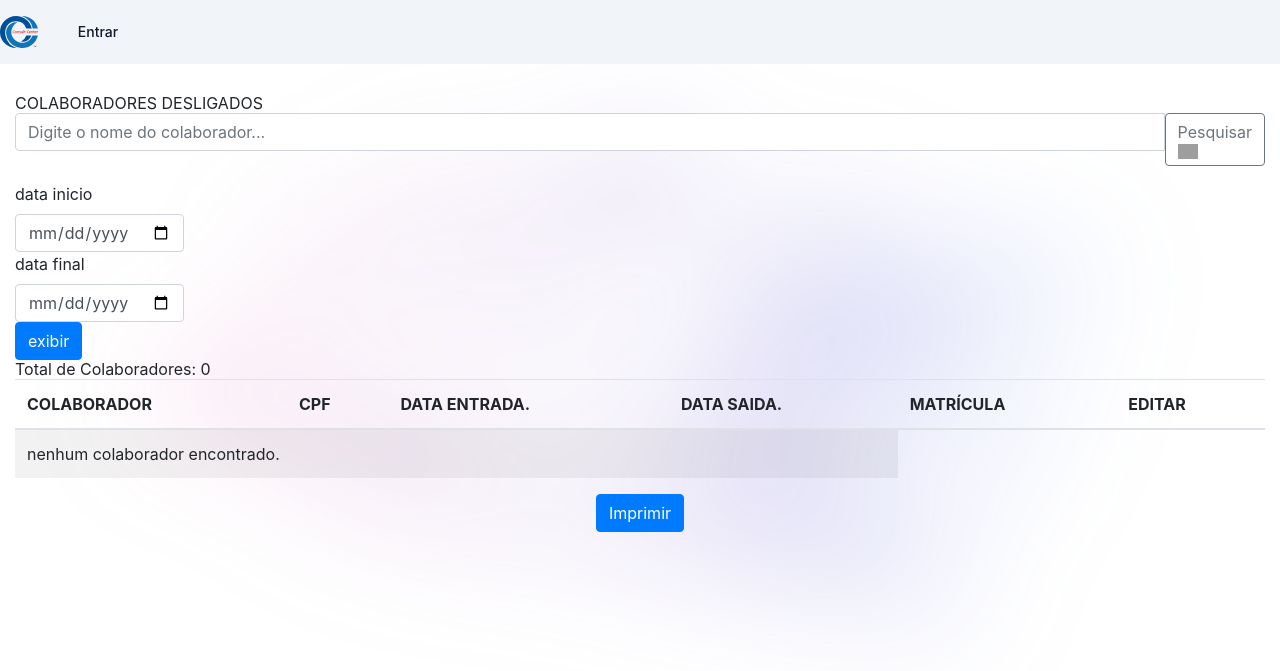
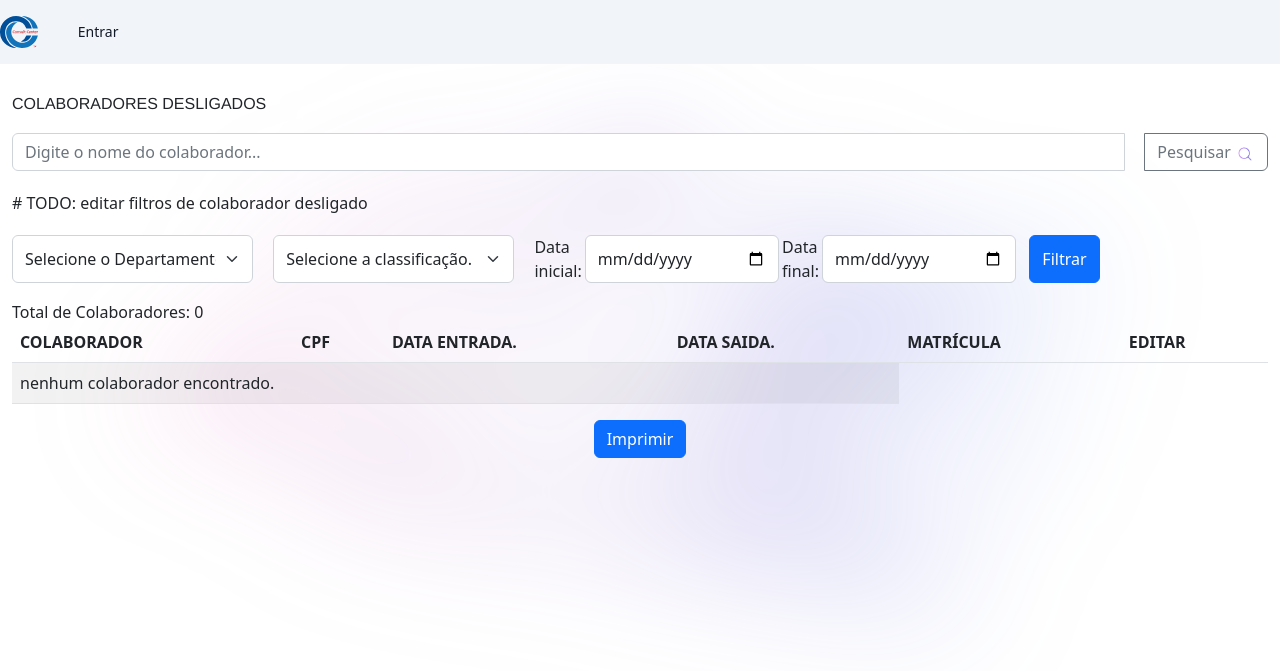
Before and after one commit to raifreire/GERENCIA_RH, a Django app: page /desligados/ in a window 1280 px wide. Shown: the top 671 px of the page. Run offline with Django 4.2, Linux system fonts and the light colour scheme; data that the repository does not hold is empty; some libraries are stand-ins or nearby versions; grey boxes are pictures that could not be loaded.

Commit message:
edit form_contrato

```diff
--- a/main/templates/main/colaboradorID.html
+++ b/main/templates/main/colaboradorID.html
@@ -10,9 +10,9 @@
     <div class="container">
 
       {% if colaborador.foto == "" or colaborador.foto == null %}
-        <img class="rounded float-right foto" src="{% static '/assets/img/not-found.jpg'%}" alt="foto">
+        <img class="rounded-circle float-end foto" src="{% static '/assets/img/not-found.jpg'%}" alt="foto">
       {% else %}
-        <img class="rounded float-right foto" src="{{ colaborador.foto.url }}" alt="foto do colaborador">
+        <img class="rounded-circle float-end foto" src="{{ colaborador.foto.url }}" alt="foto do colaborador">
       {% endif %}
 
         <table class="table table-striped">
--- a/main/templates/main/colaborador_desligado.html
+++ b/main/templates/main/colaborador_desligado.html
@@ -3,18 +3,19 @@
 
 {% block 'body' %}
 {% include "partials/navbar.html" %}
+
 <div class="container">
     <h1>COLABORADORES DESLIGADOS</h1>
 
     <!-- filtro Busca por nome -->
     <form action="{% url 'buscar' %}">
-        <div class="form-group">
-            <div class="input-group">
+        <div class="filtroform form-group">
+            <div class="item1 input-group ">
                 <input class="form-control" name="buscar_desligados" type="text" placeholder="Digite o nome do colaborador..."
                 aria-label="Digite o nome" aria-describedby="basic-addon2">
                     <button class="btn btn-outline-secondary" type="submit">
                         Pesquisar
-                        <img class="busca__icone" src="{% static '/assets/icones/search.png' %}"
+                        <img class="busca__icone" src="{% static '/assets/icons/search.png' %}"
                         alt="ícone de search">
                     </button>
             </div>
@@ -22,10 +23,10 @@
     </form>
 
     <!-- filtros por data -->
-    <div class="form_filtro">
+    {% comment %} <div class="form_filtro">
         <form method="POST" action="{% url 'colaborador-desligado' %}">
             {% csrf_token %}
-            <div class="form_select" id="noprint">
+            <div class="item2" id="noprint">
 
                 <label >data inicio</label>
                 <input type="date" name="data_inicial" id="data_inicial" class="form-control">
@@ -33,6 +34,53 @@
                 <input type="date" name="data_final" id="data_final" class="form-control">
 
                 <button class="btn btn-primary" type="submit">exibir</button>
+            </div>
+        </form>
+    </div> {% endcomment %}
+
+    <div class="">
+        <form method="POST" action="{% url 'colaborador-desligado' %}">
+            # TODO: editar filtros de colaborador desligado
+            {% csrf_token %}
+            <div class="filtroform ">
+                <div class="item1" id="noprint">
+                    <select class="form-select" aria-label="Default select example" name="departamento" id="departamento">
+                        <option value="">Selecione o Departamento.</option>
+                        <option value="FINACEIRO">FINACEIRO</option>
+                        <option value="CENTRAL_ATENDIMENTO">CENTRAL DE ATENDIMENTO</option>
+                        <option value="CENTRAL_INADIMPLENCIA">CENTRAL DE INADIMPLÊNCIA</option>
+                        <option value="COBRANCA">COBRANÇA</option>
+                        <option value="CONTROLE_QUALIDADE">CONTROLE DE QUALIDADE</option>
+                        <option value="REAL_CREDIT">REAL CREDIT</option>
+                        <option value="RELACIONAMENTO">RELACIONAMENTO</option>
+                        <option value="COMERCIAL">COMERCIAL</option>
+                        <option value="RH">RH</option>
+                        <option value="DEP_PESSOAL">DEPARTAMENTO PESSOAL</option>
+                        <option value="JURIDICO">JURIDICO</option>
+                        <option value="CONTABIL">CONTÁBIL</option>
+                        <option value="CENTRAL_VENDAS">CENTRAL DE VENDAS</option>
+                        <option value="SUPORTE_ADM">SUPORTE ADM</option>
+                        <option value="FRANQUIAS_DISTRIBUIDORES">FRANQUIAS / DISTRIBUIDORES</option>
+                        <option value="GERENCIA_CORPORATIVA">GERENCIA_CORPORATIVA</option>
+                        <option value="DIRETORIA_EXECUTIVA">DIRETORIA EXECUTIVA</option>
+                        <option value="INFORMATICA">INFORMÁTICA</option>
+                    </select>
+                    <select class="form-select" aria-label="Default select example" name="classificacao" id="classificacao">
+                        <option value="">Selecione a classificação.</option>
+                        <option value="FUNCIONARIO">FUNCIONÁRIO</option>
+                        <option value="ESTAGIARIO">ESTAGIÁRIO</option>
+                        <option value="MEI">MEI</option>
+                    </select>
+                </div>
+
+                <div class="item2" id="noprint">
+                    <label >Data inicial:</label>
+                    <input type="date" name="data_inicial" id="data_inicial" class="form-control">
+                    <label >Data final:</label>
+                    <input type="date" name="data_final" id="data_final" class="form-control">
+
+                    <button class="btn btn-primary" type="submit">Filtrar</button>
+                </div>
             </div>
         </form>
     </div>
--- a/main/templates/main/form_colaborador.html
+++ b/main/templates/main/form_colaborador.html
@@ -3,8 +3,8 @@
 {% block 'body' %}
 {% include "partials/navbar.html" %}
 
-    <div class="container">
-        <h1>Adicionar Colaborador</h1>
+<div class="container">
+        <h2>Adicionar Colaborador</h2>
         <form method="POST" enctype="multipart/form-data">
             {% csrf_token %}
             {{form.as_p}}
--- a/main/urls.py
+++ b/main/urls.py
@@ -5,12 +5,14 @@ urlpatterns = [
     path('', views.colaboradorView, name='colaborador-lista'),
     path('colaboradorID/<int:id>', views.colaboradorIDview, name='colaborador-detalhe'),
     path('colaborador/create/', views.colaborador_create_view, name='colaborador-create'),
-    path('contrato/create/', views.contrato_create_view, name='contrato-create'),
-    path('contrato/', views.contrato_view, name='contrato'),
-    path('contrato_view_for_name/<str:name>', views.contrato_view_for_name, name='contrato_view_name'),
     path('colaborador/<int:pk>/update/', views.colaboradorUpdateView, name='colaborador-update'),
     path('delete/<int:id>', views.deleteColaborador, name="delete-colaborador"),
     path('filtros/', views.filtrar_colaborador, name='filtros'),
+    path('contrato/create/', views.contrato_create_view, name='contrato-create'),
+    path('contrato/', views.contrato_view, name='contrato'),
+    path('contratoID/<int:id>', views.contrato_id_view, name='contrato-detalhe'),
+    path('contrato/<int:pk>/update/', views.contrato_update_view, name='contrato_update'),
+    path('contrato_view_for_name/<str:name>', views.contrato_view_for_name, name='contrato_view_name'),
     path('buscar', views.buscar, name='buscar'),
     path('desligados/', views.colaborador_desligado_view, name='colaborador-desligado'),
 ]
--- a/main/views.py
+++ b/main/views.py
@@ -15,8 +15,8 @@ def colaboradorView(request):
 
     colaborador_list = Colaborador.objects.all().filter(ativo_inativo=True)
     contador = Colaborador.objects.filter(ativo_inativo=True).count()
-    user=request.user.username
-    return render(request, 'main/colaborador.html', {'colaboradores_list': colaborador_list,'quantidade':contador,'username': user})
+    user = request.user.username
+    return render(request, 'main/colaborador.html', {'colaboradores_list': colaborador_list, 'quantidade': contador, 'username': user})
 
 
 def colaboradorIDview(request, id):
@@ -25,12 +25,13 @@ def colaboradorIDview(request, id):
     colaborador = get_object_or_404(Colaborador, pk=id)
     return render(request, 'main/colaboradorID.html', {'colaborador': colaborador})
 
+
 @has_role_decorator('admin')
 def colaborador_create_view(request):
     '''
     Função para criar os colaboradores'''
     if request.method == 'POST':
-        form = ColaboradorForm(request.POST,request.FILES)
+        form = ColaboradorForm(request.POST, request.FILES)
         if form.is_valid():
             colaborador = form.save(commit=False)
             colaborador.user = request.user
@@ -40,6 +41,7 @@ def colaborador_create_view(request):
         form = ColaboradorForm()
 
     return render(request, 'main/form_colaborador.html', {'form': form})
+
 
 @has_role_decorator('admin')
 def colaboradorUpdateView(request, pk):
@@ -57,6 +59,7 @@ def colaboradorUpdateView(request, pk):
 
     return render(request, 'main/form_colaborador.html', {'form': form})
 
+
 @has_role_decorator('admin')
 def deleteColaborador(request, id):
     '''
@@ -73,20 +76,23 @@ def buscar(request):
         nome_a_buscar = request.GET['buscar']
         if nome_a_buscar:
             colaboradores = Colaborador.objects.filter(ativo_inativo=True)
-            colaborador_list = colaboradores.filter(nome__icontains=nome_a_buscar)
+            colaborador_list = colaboradores.filter(
+                nome__icontains=nome_a_buscar)
             return render(request, "main/colaborador.html", {"colaboradores_list": colaborador_list})
         else:
-            return render(request, 'main/contrato.html')
+            return render(request, 'main/colaborador.html')
 
     if "buscar_desligados" in request.GET:
         nome_a_buscar = request.GET['buscar_desligados']
         if nome_a_buscar:
-            colaboradores_desligados = Colaborador.objects.filter(ativo_inativo=False)
-            colaboradores_desligados_list = colaboradores_desligados.filter(nome__icontains=nome_a_buscar)
+            colaboradores_desligados = Colaborador.objects.filter(
+                ativo_inativo=False)
+            colaboradores_desligados_list = colaboradores_desligados.filter(
+                nome__icontains=nome_a_buscar)
             print(colaboradores_desligados)
             return render(request, "main/colaborador_desligado.html", {"colaboradores_list": colaboradores_desligados_list})
         else:
-            return render(request, 'main/contrato.html')
+            return render(request, 'main/colaborador_desligado.html')
 
     if "buscar_contrato" in request.GET:
         nome_a_buscar = request.GET['buscar_contrato']
@@ -94,8 +100,9 @@ def buscar(request):
             """para conseguir me referenciar ao nome do colaborador utilizei o
             nome do campo foreign key em contrato + 'underscore undescore' e o
             nome do campo do Colaborador."""
-            contratos = Contrato.objects.filter(colaborador__nome__icontains=nome_a_buscar)
-            return render(request,'main/contrato.html',{'contratos':contratos})
+            contratos = Contrato.objects.filter(
+                colaborador__nome__icontains=nome_a_buscar)
+            return render(request, 'main/contrato.html', {'contratos': contratos})
     else:
         return render(request, 'main/contrato.html')
 
@@ -107,43 +114,48 @@ def filtrar_colaborador(request):
         contador = colaborador_list.count()
 
         departamento_selecionado = request.POST.get('departamento')
-        classificacao_selecionada = request.POST.get('classificacao') # funcionario/estagiario/mei
+        classificacao_selecionada = request.POST.get(
+            'classificacao')  # funcionario/estagiario/mei
         data_inicial = request.POST.get('data_inicial')
         data_final = request.POST.get('data_final')
 
         if data_inicial and data_final:
-            colaborador_list_for_data = colaborador_list.filter(data_entrada__range=[data_inicial, data_final])
+            colaborador_list_for_data = colaborador_list.filter(
+                data_entrada__range=[data_inicial, data_final])
             contador_for_data = colaborador_list_for_data.count()
-            return render(request, 'main/filtros.html', {'colaboradores_list':colaborador_list_for_data,'quantidade':contador_for_data})
+            return render(request, 'main/filtros.html', {'colaboradores_list': colaborador_list_for_data, 'quantidade': contador_for_data})
 
         if departamento_selecionado == '' and classificacao_selecionada == '':
-            return render(request, 'main/filtros.html', {'colaboradores_list':colaborador_list,'quantidade':contador})
+            return render(request, 'main/filtros.html', {'colaboradores_list': colaborador_list, 'quantidade': contador})
         if departamento_selecionado != '':
-            colaborador_filtrado_departamento = colaborador_list.filter(departamento=departamento_selecionado)
+            colaborador_filtrado_departamento = colaborador_list.filter(
+                departamento=departamento_selecionado)
             if classificacao_selecionada == '':
                 contador = len(colaborador_filtrado_departamento)
-                return render(request, 'main/filtros.html', {'colaboradores_list':colaborador_filtrado_departamento,'quantidade':contador})
+                return render(request, 'main/filtros.html', {'colaboradores_list': colaborador_filtrado_departamento, 'quantidade': contador})
         if classificacao_selecionada != '':
             if departamento_selecionado == '':
-                colaborador_filtrado_classificacao = colaborador_list.filter(classificacao=classificacao_selecionada)
-                contador=len(colaborador_filtrado_classificacao)
-                return render(request, 'main/filtros.html', {'colaboradores_list':colaborador_filtrado_classificacao,'quantidade':contador})
+                colaborador_filtrado_classificacao = colaborador_list.filter(
+                    classificacao=classificacao_selecionada)
+                contador = len(colaborador_filtrado_classificacao)
+                return render(request, 'main/filtros.html', {'colaboradores_list': colaborador_filtrado_classificacao, 'quantidade': contador})
             else:
-                colaborador_filtrado_classificacao = colaborador_filtrado_departamento.filter(classificacao=classificacao_selecionada)
+                colaborador_filtrado_classificacao = colaborador_filtrado_departamento.filter(
+                    classificacao=classificacao_selecionada)
                 contador = len(colaborador_filtrado_classificacao)
-                return render(request, 'main/filtros.html', {'colaboradores_list':colaborador_filtrado_classificacao,'quantidade':contador})
+                return render(request, 'main/filtros.html', {'colaboradores_list': colaborador_filtrado_classificacao, 'quantidade': contador})
     else:
         return render(request, 'main/filtros.html')
+
 
 @has_role_decorator('admin')
 def contrato_create_view(request):
     if request.method == 'POST':
-        form = ContratoForm(request.POST,request.FILES)
+        form = ContratoForm(request.POST, request.FILES)
         if form.is_valid():
             contrato = form.save(commit=False)
             contrato.user = request.user
             contrato.save()
-            contrato=request.FILES.get('contrato')
             return redirect(reverse('colaborador-lista'))
     else:
         form = ContratoForm()
@@ -151,17 +163,44 @@ def contrato_create_view(request):
     return render(request, 'main/form_contrato.html', {'form': form})
 
 
-def contrato_view(request ):
+@has_role_decorator('admin')
+def contrato_update_view(request, pk):
+    if request.method == 'GET':
+        contrato = get_object_or_404(Contrato, pk=pk)
+        form = ContratoForm(instance=contrato)
+        return render(request, 'main/form_contrato.html', {'form': form})
+    if request.method == 'POST':
+        contrato = get_object_or_404(Contrato, pk=pk)
+        form = ContratoForm(request.POST, request.FILES, instance=contrato)
+        if form.is_valid():
+            contrato = form.save(commit=False)
+            contrato.user = request.user
+            contrato.save()
+            contrato = request.FILES.get('contrato')
+            return redirect('colaborador-lista')
+    else:
+        form = ContratoForm()
+    return render(request, 'main/form_contrato.html', {'form': form})
+
+
+def contrato_view(request):
     '''Função para listar os contratos'''
     contratos = Contrato.objects.all()
-    return render(request,'main/contrato.html',{'contratos':contratos})
+    return render(request, 'main/contrato.html', {'contratos': contratos})
+
+
+def contrato_id_view(request, id):
+    '''
+    Função para detalhar os contratos pelo ID'''
+    contrato = get_object_or_404(Contrato, pk=id)
+    return render(request, 'main/contratoID.html', {'contrato': contrato})
 
 
 def contrato_view_for_name(request, name):
     '''
     Função para detalhar os contratos pelo nome do colaborador'''
     contratos = Contrato.objects.filter(colaborador__nome=name)
-    return render(request,'main/contrato.html',{'contratos':contratos})
+    return render(request, 'main/contrato.html', {'contratos': contratos})
 
 
 def colaborador_desligado_view(request):
@@ -169,7 +208,7 @@ def colaborador_desligado_view(request):
     if request.method == 'GET':
         colaboradores = Colaborador.objects.filter(ativo_inativo=False)
         contador = colaboradores.count()
-        return render(request,'main/colaborador_desligado.html',{'colaboradores_list':colaboradores, 'quantidade':contador})
+        return render(request, 'main/colaborador_desligado.html', {'colaboradores_list': colaboradores, 'quantidade': contador})
     if request.method == 'POST':
         colaboradores = Colaborador.objects.filter(ativo_inativo=False)
 
@@ -177,15 +216,16 @@ def colaborador_desligado_view(request):
         data_final = request.POST.get('data_final')
 
         if data_inicial and data_final:
-            colaborador_list = colaboradores.filter(data_saida__range=[data_inicial, data_final])
+            colaborador_list = colaboradores.filter(
+                data_saida__range=[data_inicial, data_final])
             contador = colaborador_list.count()
-            return render(request, 'main/colaborador_desligado.html', {'colaboradores_list':colaborador_list,'quantidade':contador})
+            return render(request, 'main/colaborador_desligado.html', {'colaboradores_list': colaborador_list, 'quantidade': contador})
 
         contador = Colaborador.objects.filter(ativo_inativo=False).count()
-        return render(request,'main/colaborador_desligado.html',{'colaboradores_list':colaboradores, 'quantidade':contador})
+        return render(request, 'main/colaborador_desligado.html', {'colaboradores_list': colaboradores, 'quantidade': contador})
 
 
 ######################## TO DO ####################################################
-#TODO: criar relatorios de ferias, renovacao.
+# TODO: criar relatorios de ferias, renovacao.
 # usar timedelta para somatorio de datas?
 ######################## TO DO ####################################################
--- a/templates/base.html
+++ b/templates/base.html
@@ -10,7 +10,8 @@
     <script src="https://cdn.tailwindcss.com"></script>
     <link rel="stylesheet" href="{% static 'css/style.css' %}">
     <link rel="stylesheet" href="https://use.fontawesome.com/releases/v5.7.2/css/all.css" integrity="sha384-fnmOCqbTlWIlj8LyTjo7mOUStjsKC4pOpQbqyi7RrhN7udi9RwhKkMHpvLbHG9Sr" crossorigin="anonymous">
-    <link rel="stylesheet" href="https://stackpath.bootstrapcdn.com/bootstrap/4.1.3/css/bootstrap.min.css" integrity="sha384-MCw98/SFnGE8fJT3GXwEOngsV7Zt27NXFoaoApmYm81iuXoPkFOJwJ8ERdknLPMO" crossorigin="anonymous">
+    <link href="https://cdn.jsdelivr.net/npm/bootstrap@5.2.3/dist/css/bootstrap.min.css" rel="stylesheet" integrity="sha384-rbsA2VBKQhggwzxH7pPCaAqO46MgnOM80zW1RWuH61DGLwZJEdK2Kadq2F9CUG65" crossorigin="anonymous">
+
 </head>
 <body>
     {% block 'body' %} {% endblock 'body' %}
@@ -29,4 +30,5 @@
     {% endif %}
 
 </body>
+<script src="https://cdn.jsdelivr.net/npm/bootstrap@5.3.3/dist/js/bootstrap.bundle.min.js" integrity="sha384-YvpcrYf0tY3lHB60NNkmXc5s9fDVZLESaAA55NDzOxhy9GkcIdslK1eN7N6jIeHz" crossorigin="anonymous"></script>
 </html>
--- a/templates/partials/navbar.html
+++ b/templates/partials/navbar.html
@@ -1,6 +1,6 @@
 {% load static %}
 
-<nav class="bg-slate-100">
+<nav class="bg-slate-100" id="noprint">
     <div class="mx-auto max-w-7xl">
       <div class="relative flex h-16 items-center justify-between">
 
--- a/templates/static/css/style.css
+++ b/templates/static/css/style.css
@@ -34,7 +34,7 @@ body {
 
   /* Definição de botões */
   .button {
-    display: inline-block;
+    display: inline;
     padding: 12px 24px;
     font-size: 16px;
     font-weight: bold;
@@ -71,11 +71,27 @@ body {
     border-color: #007bff;
     box-shadow: 0 0 0 0.2rem rgba(0, 123, 255, 0.25);
   }
-  .form_filtro{
-    width: 100%;
+  .filtroform {
     display: flex;
-    align-items: center;
-  }
+    gap: 20px;
+    margin: 20px 0px 20px 0px;
+ }
+ .item1{
+  width: 40%;
+  display: inline-flex;
+  gap: 20px;
+ }
+ .item2 {
+  width: 45%;
+  display: inline-flex;
+  gap: 3px;
+ }
+ .item2 input{
+  max-width: 200px;
+ }
+ .item2 button{
+  margin-left: 10px;
+ }
   select{
     width: max-content;
     padding: 5px;
@@ -90,6 +106,8 @@ body {
   }
   .busca__icone{
     max-width: 20px;
+    height: 20px;
+    display: inline;
   }
   .link{
     text-decoration: none;
@@ -102,7 +120,7 @@ body {
     font-size: 20px;
 }
   .fas.fa-edit{
-    color: #13c43f;
+    color: #44556f;
     cursor:pointer;
     margin: 5px;
     font-size: 20px;
```
Also changed, not shown: main/templates/main/colaborador.html (+4 -4 lines), main/templates/main/contrato.html (+5 -3 lines), main/templates/main/contratoID.html (added, +44 -0 lines), main/templates/main/filtros.html (+11 -9 lines), main/templates/main/form_contrato.html (+4 -4 lines), media/fotos/2024/11/20/ft_perfil_f.png (added), 3 other files.
